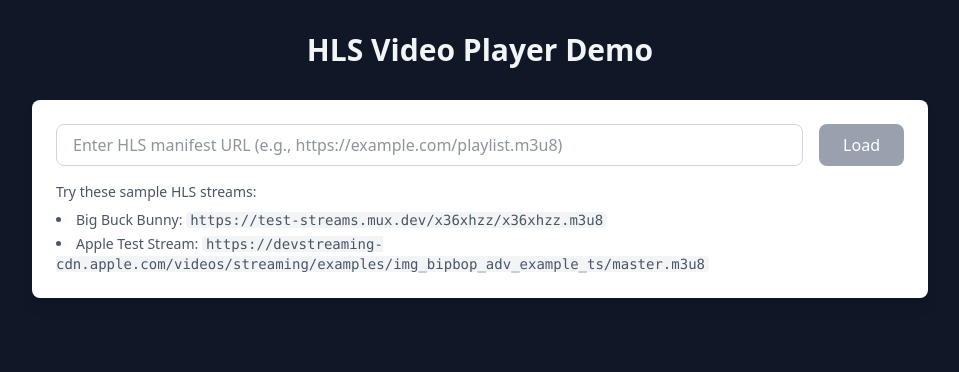
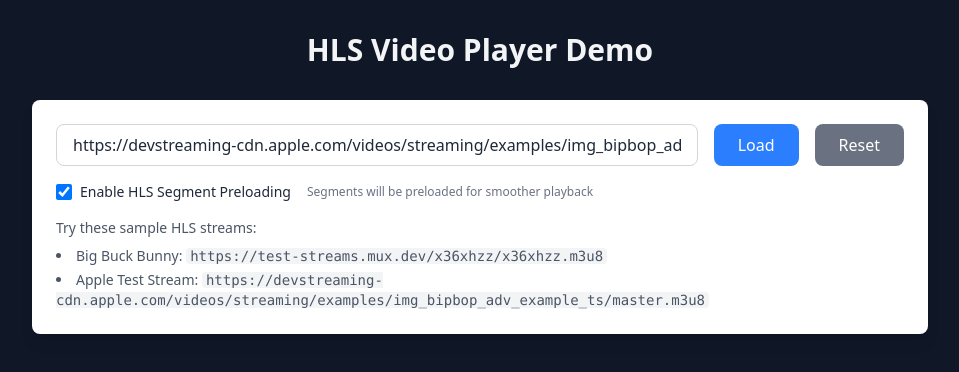
Before and after one commit to RyanTippsTX/hls-preload, a React (Vite) app: page / in a window 1280 px wide. Shown: the top 372 px of the page, without its empty margins (160-1119 px from the left). Built offline with nearby package versions, Linux system fonts and the light colour scheme.

Commit message:
add reset button and preload checkbox

```diff
--- a/src/routes/index.tsx
+++ b/src/routes/index.tsx
@@ -7,12 +7,18 @@ export const Route = createFileRoute('/')({
 })
 
 function App() {
-  const [url, setUrl] = useState('')
+  const [url, setUrl] = useState('https://devstreaming-cdn.apple.com/videos/streaming/examples/img_bipbop_adv_example_ts/master.m3u8')
   const [videoUrl, setVideoUrl] = useState('')
+  const [preloadEnabled, setPreloadEnabled] = useState(true)
 
 
   const handleLoad = () => {
     setVideoUrl(url.trim())
+  }
+
+  const handleReset = () => {
+    setVideoUrl('')
+    setUrl('https://devstreaming-cdn.apple.com/videos/streaming/examples/img_bipbop_adv_example_ts/master.m3u8')
   }
 
   return (
@@ -38,6 +44,27 @@ function App() {
             >
               {'Load'}
             </button>
+            <button
+              onClick={handleReset}
+              className="px-6 py-2 bg-gray-500 text-white rounded-lg hover:bg-gray-600 transition-colors"
+            >
+              Reset
+            </button>
+          </div>
+
+          <div className="flex items-center gap-4 mb-4">
+            <label className="flex items-center gap-2 cursor-pointer">
+              <input
+                type="checkbox"
+                checked={preloadEnabled}
+                onChange={(e) => setPreloadEnabled(e.target.checked)}
+                className="w-4 h-4 text-blue-600 bg-gray-100 border-gray-300 rounded focus:ring-blue-500"
+              />
+              <span className="text-sm font-medium">Enable HLS Segment Preloading</span>
+            </label>
+            <span className="text-xs text-gray-500">
+              {preloadEnabled ? 'Segments will be preloaded for smoother playback' : 'Segments will only load when needed'}
+            </span>
           </div>
 
           <div className="text-sm text-gray-600">
@@ -63,6 +90,35 @@ function App() {
                 config={{
                   file: {
                     forceHLS: true,
+                    hlsOptions: {
+                      enableWorker: true,
+                      lowLatencyMode: false,
+                      backBufferLength: preloadEnabled ? 30 : 0,
+                      maxBufferLength: preloadEnabled ? 30 : 0,
+                      maxMaxBufferLength: preloadEnabled ? 600 : 0,
+                      maxBufferSize: preloadEnabled ? 60 * 1000 * 1000 : 0, // 60MB
+                      maxBufferHole: 0.5,
+                      highBufferWatchdogPeriod: 2,
+                      nudgeOffset: 0.2,
+                      nudgeMaxRetry: 5,
+                      maxFragLookUpTolerance: 0.25,
+                      liveSyncDurationCount: 3,
+                      liveMaxLatencyDurationCount: 10,
+                      liveDurationInfinity: true,
+                      liveBackBufferLength: 0,
+                      liveTolerance: 15,
+                      progressive: false,
+                      debug: false,
+                      // Preloading settings
+                      enableSoftwareAES: true,
+                      // Disable preloading when toggle is off
+                      ...(preloadEnabled ? {} : {
+                        maxBufferLength: 0,
+                        maxMaxBufferLength: 0,
+                        backBufferLength: 0,
+                        maxBufferSize: 0,
+                      })
+                    }
                   },
                 }}
                 onError={(e) => console.error('Player error:', e)}
@@ -70,6 +126,7 @@ function App() {
             </div>
             <div className="mt-4 text-sm text-gray-600">
               <p><strong>Current URL:</strong> {videoUrl}</p>
+              <p><strong>Preloading:</strong> {preloadEnabled ? 'Enabled' : 'Disabled'}</p>
             </div>
           </div>
         )}
```
